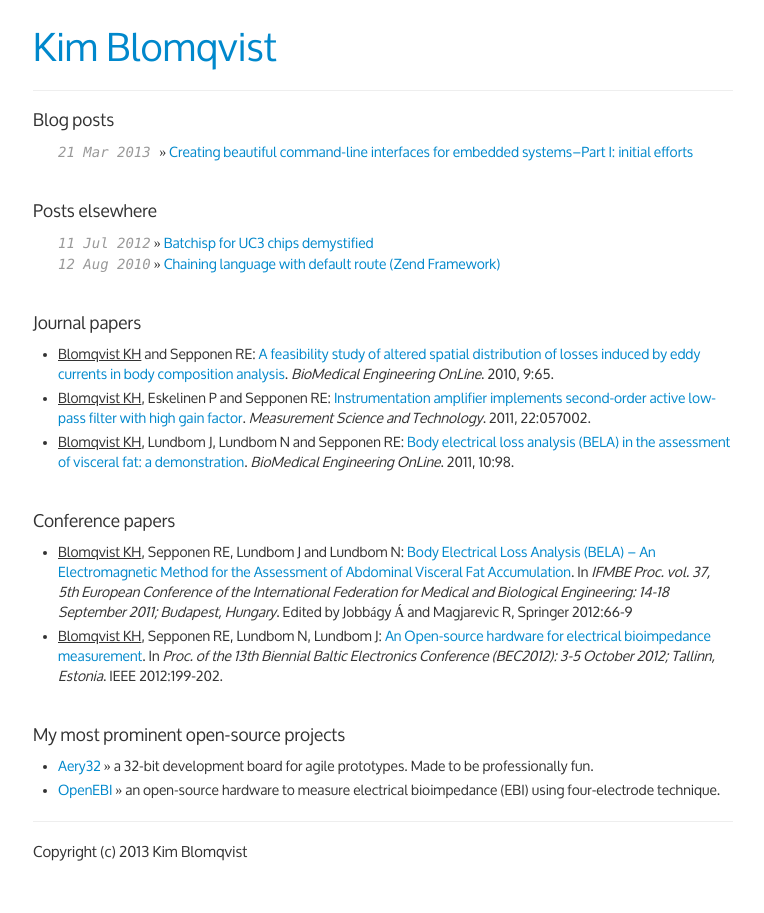
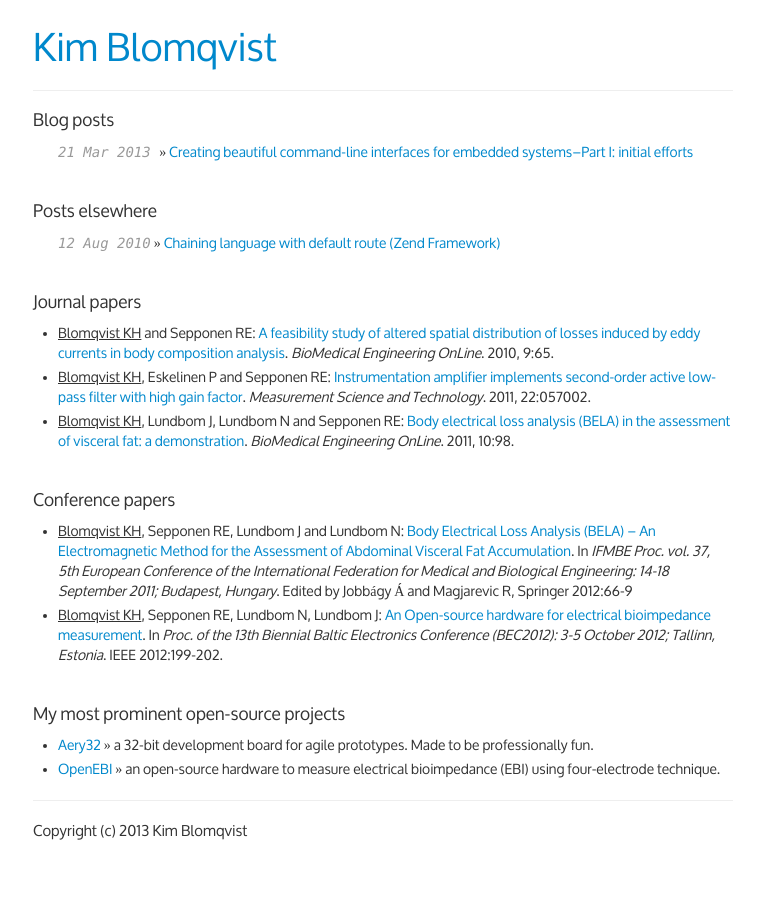
Before and after one commit to kblomqvist/kblomqvist.github.com, a Jekyll site: the page built from index.html, in a window 1280 px wide. Shown: the whole page, without its empty margins (257-1021 px from the left). Built offline with Jekyll 4.4.1, drawn with Linux system fonts in a browser that asks for light colours; Markdown is read by kramdown in place of the engine named in the settings; the list of posts is cut into pages by our own code; comment, search, counter and statistics services are not loaded.

Commit message:
Update index.html

```diff
--- a/index.html
+++ b/index.html
@@ -13,12 +13,6 @@ description: My technical writings on electronics and programming.
 
 <h4>Posts elsewhere</h4>
 <ul class="mylist">
-  <li>
-    <span class="entry-date">11 Jul 2012</span> &raquo;
-    <a class="entry-title" href="http://www.avrfreaks.net/index.php?name=PNphpBB2&file=viewtopic&t=122767">
-    Batchisp for UC3 chips demystified
-    </a>
-  </li>
   <li>
     <span class="entry-date">12 Aug 2010</span> &raquo;
     <a class="entry-title" href="http://devzone.zend.com/1765/chaining-language-with-default-route/">
```
